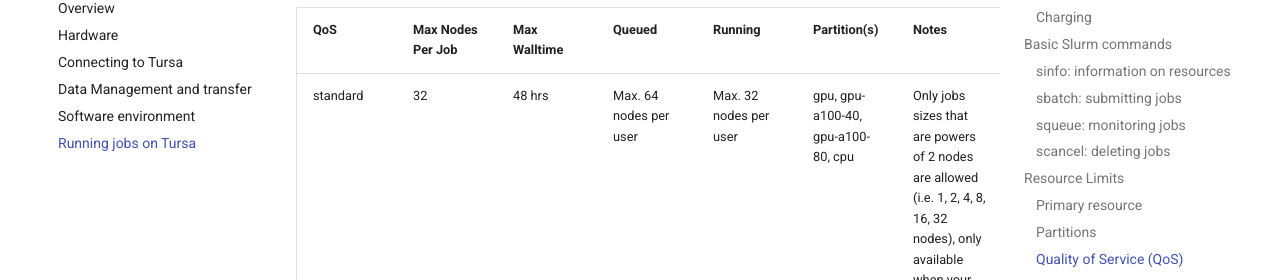
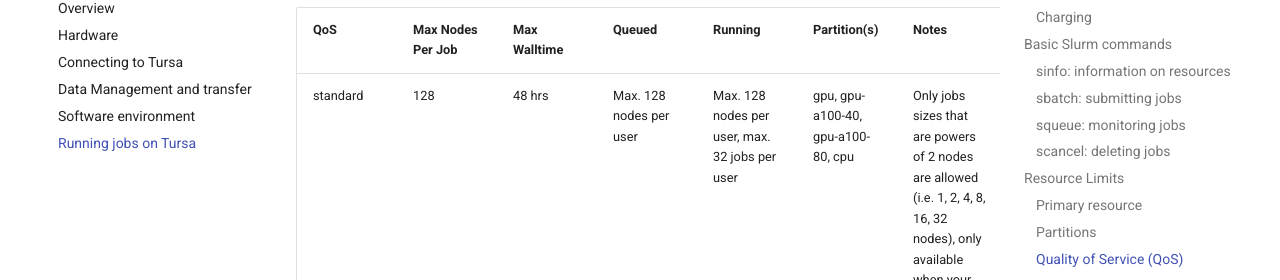
Before and after one commit to EPCCed/dirac-docs, an MkDocs documentation site: the page built from docs/tursa-user-guide/scheduler.md, in a window 1280 px wide and 900 px high, scrolled down 4624 px. Shown: the part 172-452 px from the top of the window. Built offline with MkDocs 1.6.1 and Material for MkDocs 9.7.7, drawn with Linux system fonts in a browser that asks for light colours; comment, search, counter and statistics services are not loaded.

Commit message:
Updates to new limits

```diff
--- a/docs/tursa-user-guide/scheduler.md
+++ b/docs/tursa-user-guide/scheduler.md
@@ -192,7 +192,7 @@ lists the active QoS on Tursa.
 
 | QoS        | Max Nodes Per Job | Max Walltime | Queued | Running | Partition(s) | Notes |
 | ---------- | ----------------- | ------------ | ----------- | ------------ | ------------ | ------|
-| standard   | 32                | 48 hrs       | Max. 64 nodes per user | Max. 32 nodes per user | gpu, gpu-a100-40, gpu-a100-80, cpu     | Only jobs sizes that are powers of 2 nodes are allowed (i.e. 1, 2, 4, 8, 16, 32 nodes), only available when your budget is positive. |
+| standard   | 128                | 48 hrs       | Max. 128 nodes per user | Max. 128 nodes per user, max. 32 jobs per user | gpu, gpu-a100-40, gpu-a100-80, cpu     | Only jobs sizes that are powers of 2 nodes are allowed (i.e. 1, 2, 4, 8, 16, 32 nodes), only available when your budget is positive. |
 | low        | 32                | 24 hrs       | 4           | 4            | gpu, gpu-a100-40, gpu-a100-40, cpu     | Only jobs sizes that are powers of 2 nodes are allowed (i.e. 1, 2, 4, 8, 16, 32 nodes), only available when your budget is zero or negative |
 | dev        | 2                | 4 hrs       | 2           | 1            | gpu     | For faster turnaround for development jobs and interactive sessions, only available when your budget is positive. The dev QoS must be used with the `gpu-a100-40` (1-node maximum) or `gpu-a100-80` (2-node maximum) partitions.  |
 
```
